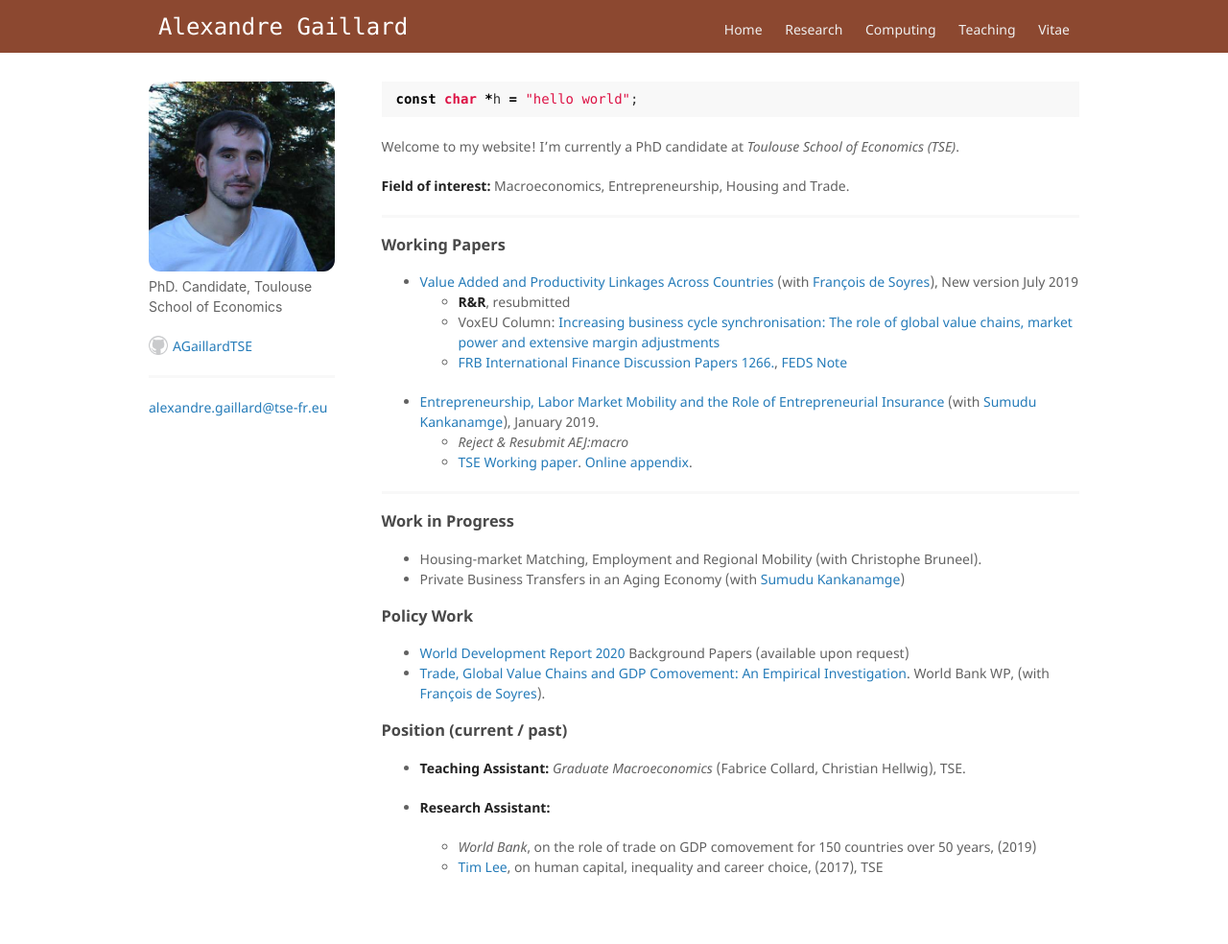
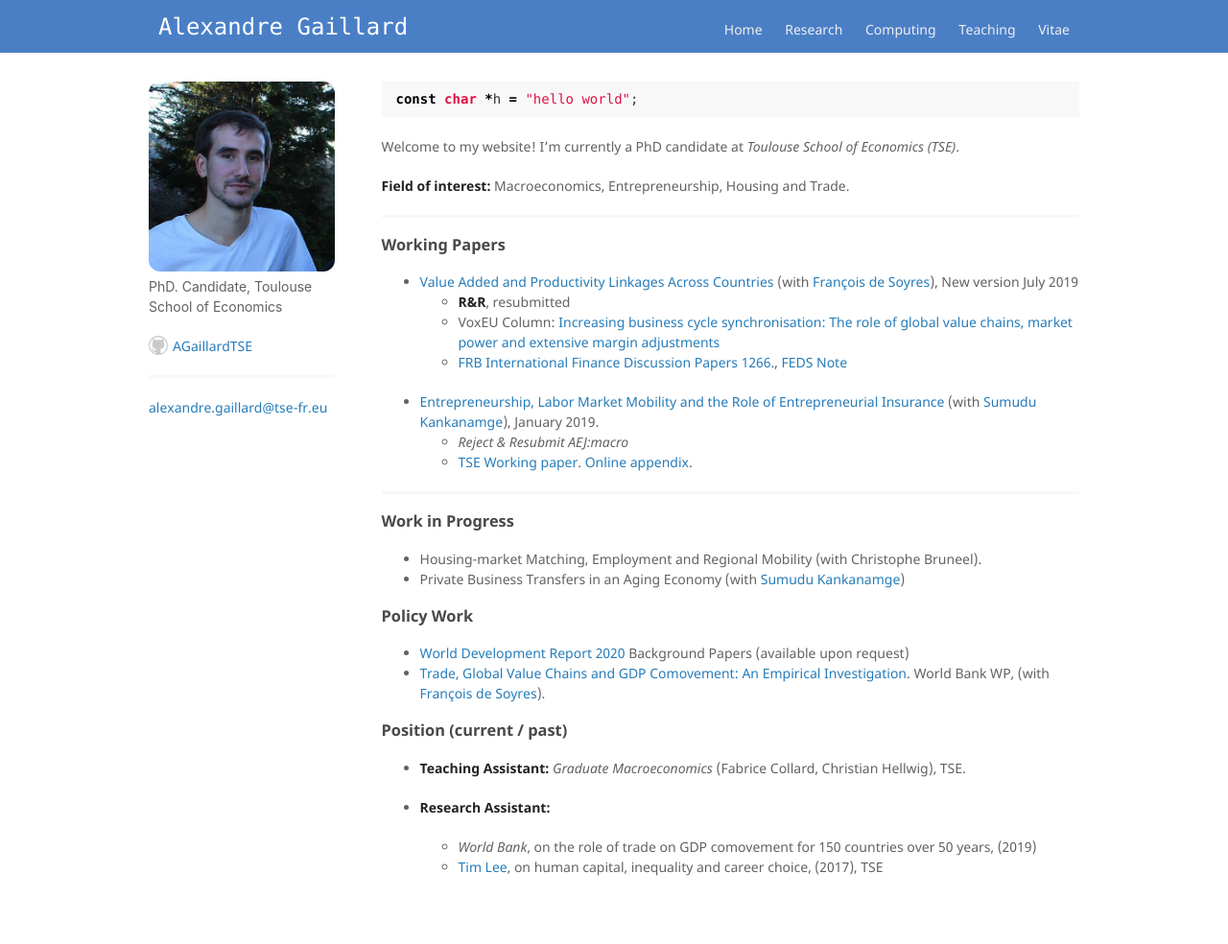
Before and after one commit to AGaillardTSE/AGaillardTSE.github.io, a Jekyll site: the page built from index.md, in a window 1280 px wide. Shown: the whole page at 96% size. Built offline with Jekyll 4.4.1, drawn with Linux system fonts in a browser that asks for light colours.

Commit message:
Update jekyll-theme-minimal.scss

```diff
--- a/_sass/jekyll-theme-minimal.scss
+++ b/_sass/jekyll-theme-minimal.scss
@@ -78,7 +78,7 @@ a:hover small {
   padding-top:10px;
   margin-bottom:30px;
   height:45px;
-  background-color:#8C4830;
+  background-color:#4A7FC6;
   color:#fff;
 }
 
```
